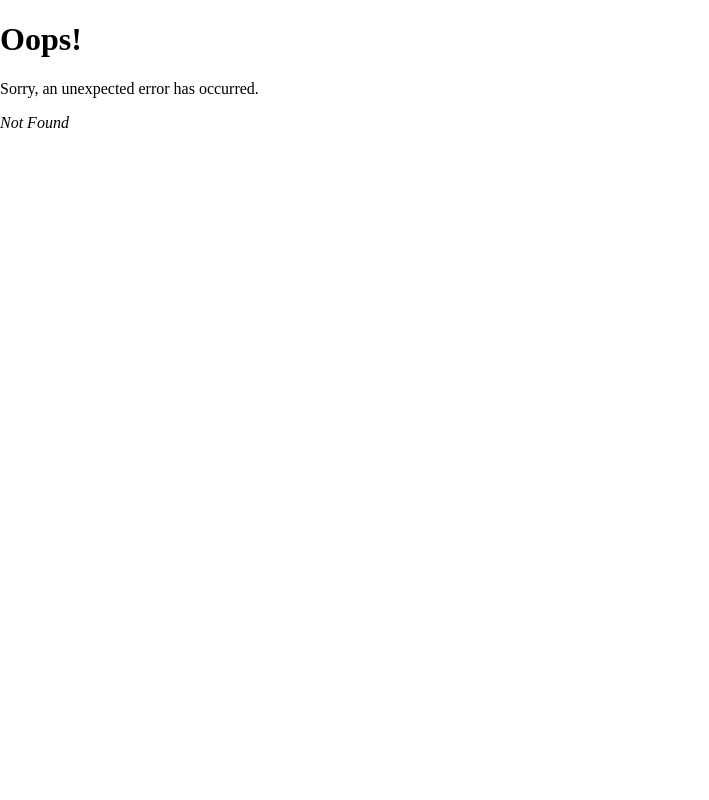
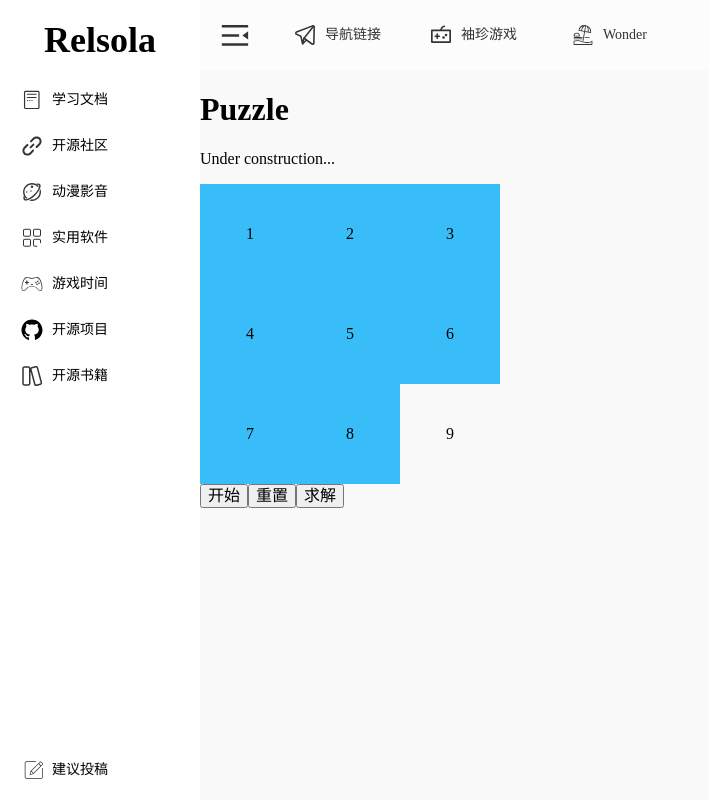
Before and after one commit to Relsola/Inheritance, a React (Vite) app: page /games/puzzle in a window 1280 px wide. Before the commit this address had no page. Shown: the whole page, without its empty margins (0-709 px from the left). Built offline with nearby package versions, Linux system fonts and the light colour scheme.

Commit message:
拼图游戏初版

```diff
--- a/src/pages/games/components/puzzle/index.tsx
+++ /dev/null
@@ -1,5 +0,0 @@
-function Puzzle() {
-  return <div></div>;
-}
-
-export default Puzzle;
--- /dev/null
+++ b/src/pages/games/puzzle/index.tsx
@@ -0,0 +1,77 @@
+import { useState } from 'react';
+
+function Puzzle() {
+  const baseArray = Array.from({ length: 9 }, (_, i) => i + 1);
+
+  const [divS, setDivS] = useState<number[]>(baseArray);
+
+  const shuffle = (array: any[]) => {
+    const shuffled = [...array];
+    for (let i = shuffled.length - 1; i > 0; i--) {
+      const j = Math.floor(Math.random() * (i + 1));
+      [shuffled[i], shuffled[j]] = [shuffled[j], shuffled[i]];
+    }
+    return shuffled;
+  };
+
+  const isSolvable = (array: any[]) => {
+    let count = 0;
+    for (let i = 0; i < array.length; i++) {
+      for (let j = i + 1; j < array.length; j++) {
+        if (array[i] > array[j]) {
+          count++;
+        }
+      }
+    }
+    return count % 2 === 0;
+  };
+
+  const moveDiv = (num: number) => {
+    const index = divS.indexOf(num);
+    const blankIndex = divS.indexOf(9);
+    const diff = Math.abs(index - blankIndex);
+    if (diff === 1 || diff === 3) {
+      const newDivS = [...divS];
+      newDivS[blankIndex] = num;
+      newDivS[index] = 9;
+      setDivS(newDivS);
+    }
+  };
+
+  return (
+    <>
+      <h1>Puzzle</h1>
+      <p>Under construction...</p>
+
+      <div className="w75 h75 grid grid-cols-3 grid-rows-3">
+        {divS.map(div => (
+          <div
+            key={div}
+            className={`${div === 9 ? '' : 'bg-sky'} text-center leading-25`}
+            onClick={() => moveDiv(div)}
+          >
+            {div}
+          </div>
+        ))}
+      </div>
+
+      <button
+        onClick={() => {
+          while (true) {
+            const shuffled = shuffle(divS);
+            if (isSolvable(shuffled)) {
+              setDivS(shuffled);
+              break;
+            }
+          }
+        }}
+      >
+        开始
+      </button>
+      <button onClick={() => setDivS(baseArray)}>重置</button>
+      <button>求解</button>
+    </>
+  );
+}
+
+export default Puzzle;
--- a/src/router/index.tsx
+++ b/src/router/index.tsx
@@ -8,6 +8,7 @@ import Layout from '@/layout';
 import Link from '@/pages/link';
 import Games from '@/pages/games';
 import Wonder from '@/pages/wonder';
+import Puzzle from '@/pages/games/puzzle';
 import Error from '@/pages/error';
 
 const base = import.meta.env.VITE_BASE_URL;
@@ -17,6 +18,7 @@ const routes = createBrowserRouter(
     <Route path={base} element={<Layout />} errorElement={<Error />}>
       <Route path="" element={<Link />} />
       <Route path="games" element={<Games />} />
+      <Route path="games/puzzle" element={<Puzzle />} />
       <Route path="wonder" element={<Wonder />} />
     </Route>
   )
```
